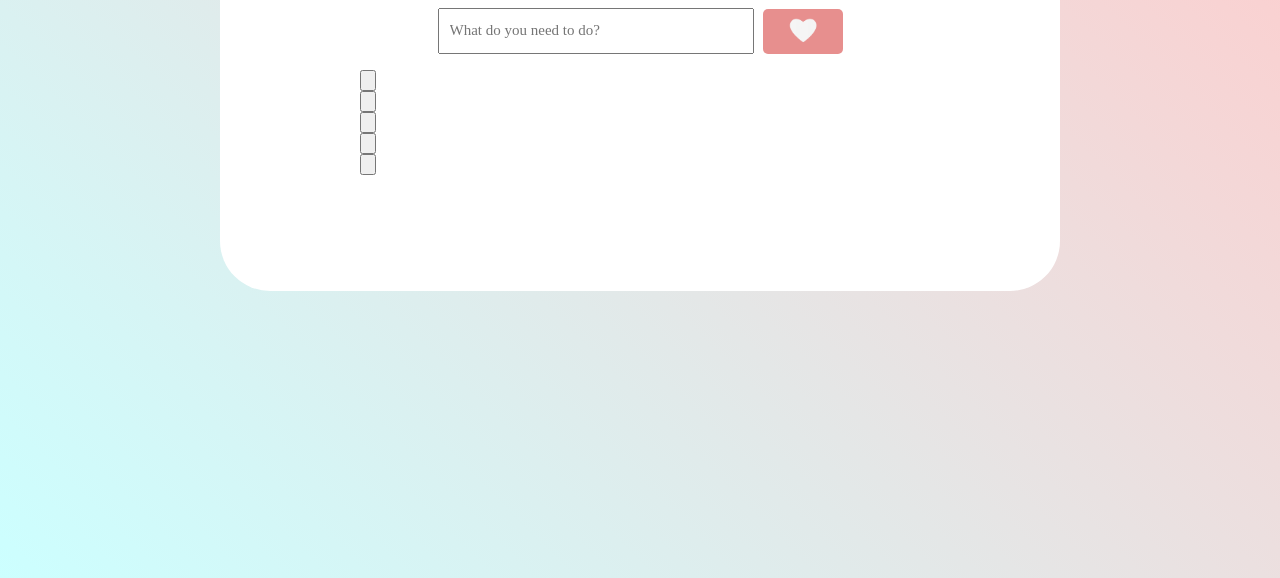
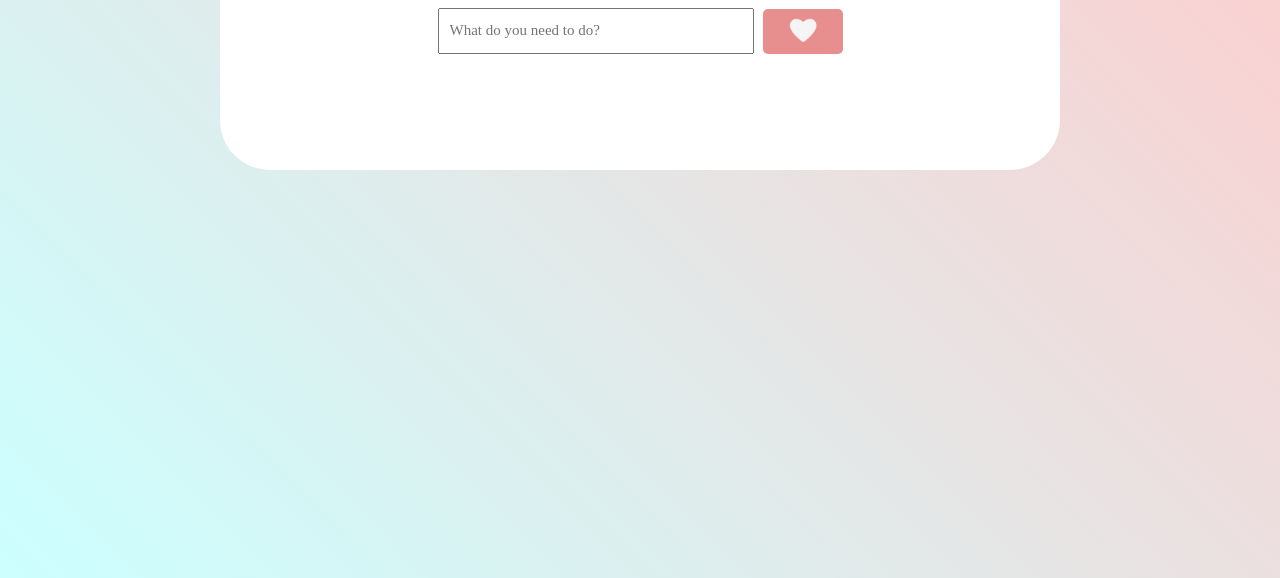
Before and after one commit to allynkalda/To-Do-List, a plain HTML site: page index.html in a window 1280 px wide. Shown: the part 222-800 px from the top of the page. Drawn offline with Linux system fonts and the light colour scheme; a web font is replaced by a local one.

Commit message:
Update index.html

```diff
--- a/index.html
+++ b/index.html
@@ -12,17 +12,12 @@
 <div class="box1">
   <form id="to-do">
   <input class="input-text" type="text" id="input-text" placeholder="What do you need to do?">
-  <button class="add-button" id="add-button" onclick="sample()"><img src="heart.png" alt="heart"></button>
+  <button onclick="sample(); return false;" class="add-button" id="add-button"><img src="heart.png" alt="heart"></button>
   </form>
-  <p id="list"></p>
 </div>
 <div>
-<ul id="list">
-  <li></li><input type="button" class="delete-button">
-  <li></li><input type="button" class="delete-button">
-  <li></li><input type="button" class="delete-button">
-  <li></li><input type="button" class="delete-button">
-  <li></li><input type="button" class="delete-button">
+<ul id="ul-list">
+  <li id="li1"></li>
 </ul>
 </div>
 <script src="script.js"></script>
```
